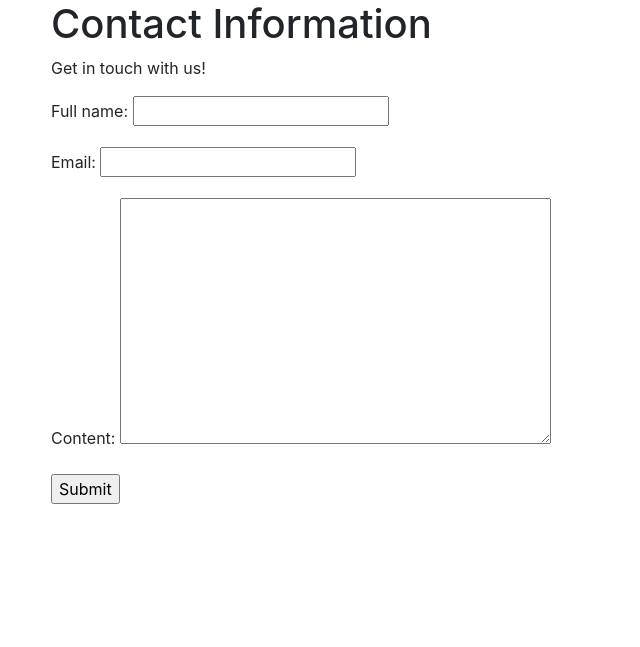
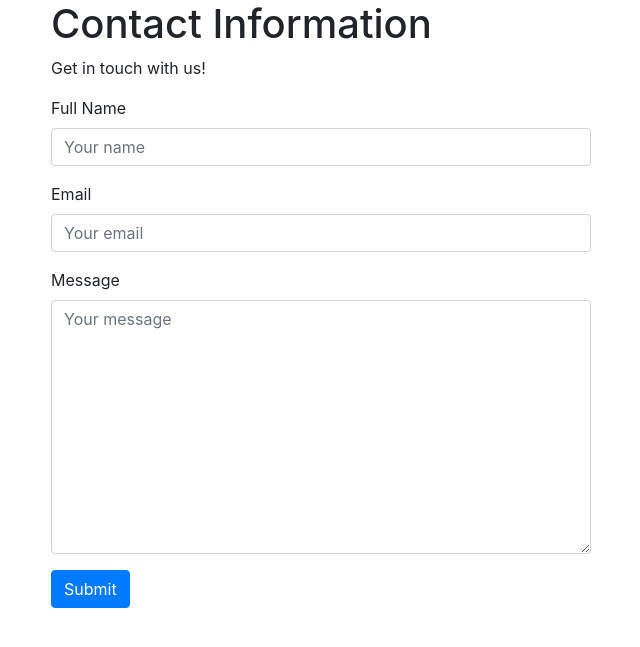
Before and after one commit to Macroshock/django-blog, a Django app: page /contact/ in a window 1280 px wide. Shown: the top 647 px of the page, without its empty margins (319-959 px from the left). Run offline with Django 3.2, Linux system fonts and the light colour scheme; some libraries are stand-ins or nearby versions.

Commit message:
Fixed form's style in order to match Bootstrap

```diff
--- a/src/Site_Blog/forms.py
+++ b/src/Site_Blog/forms.py
@@ -2,6 +2,6 @@ from django import forms
 
 
 class ContactForm(forms.Form):
-  full_name = forms.CharField()
-  email = forms.EmailField()
-  content = forms.CharField(widget=forms.Textarea)
+  full_name = forms.CharField(widget=forms.TextInput(attrs={'class': 'form-control', 'placeholder': 'Your name'}))
+  email = forms.EmailField(widget=forms.EmailInput(attrs={'class': 'form-control', 'placeholder': 'Your email'}))
+  message = forms.CharField(widget=forms.Textarea(attrs={'class': 'form-control', 'placeholder': 'Your message'}))
--- a/src/templates/contact.html
+++ b/src/templates/contact.html
@@ -5,9 +5,28 @@
 <p>Get in touch with us!</p>
 
 <form method="POST" action=".">
+  {{ form.non_field_errors }}
   {% csrf_token %}
-  {{ form.as_p }}
-  <input type="submit" value="Submit">
+
+  <div class="form-group">
+    {{ form.full_name.errors }}
+    <label for="{{ form.full_name.id_for_label }}">Full Name</label>
+    {{ form.full_name }}
+  </div>
+
+  <div class="form-group">
+    {{ form.email.errors }}
+    <label for="{{ form.email.id_for_label }}">Email</label>
+    {{ form.email }}
+  </div>
+
+  <div class="form-group">
+    {{ form.message.errors }}
+    <label for="{{ form.message.id_for_label }}">Message</label>
+    {{ form.message }}
+  </div>
+
+  <button type="submit" class="btn btn-primary">Submit</button>
 </form>
 
 {% endblock %}
```
